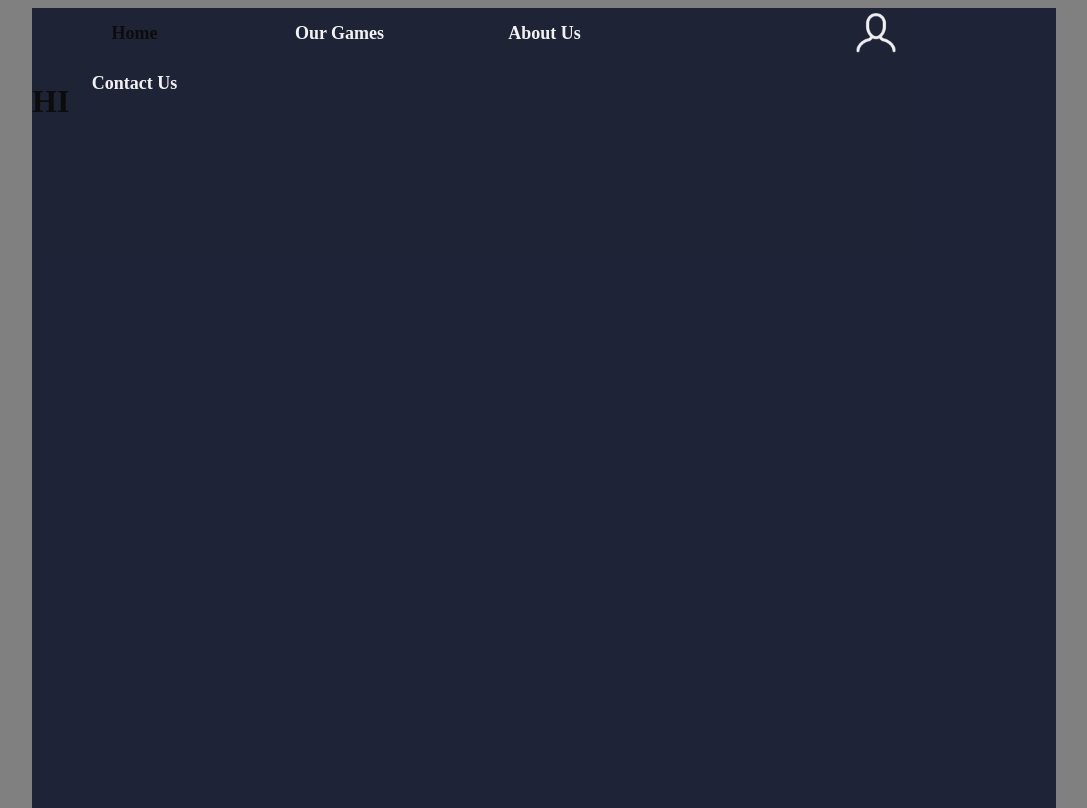
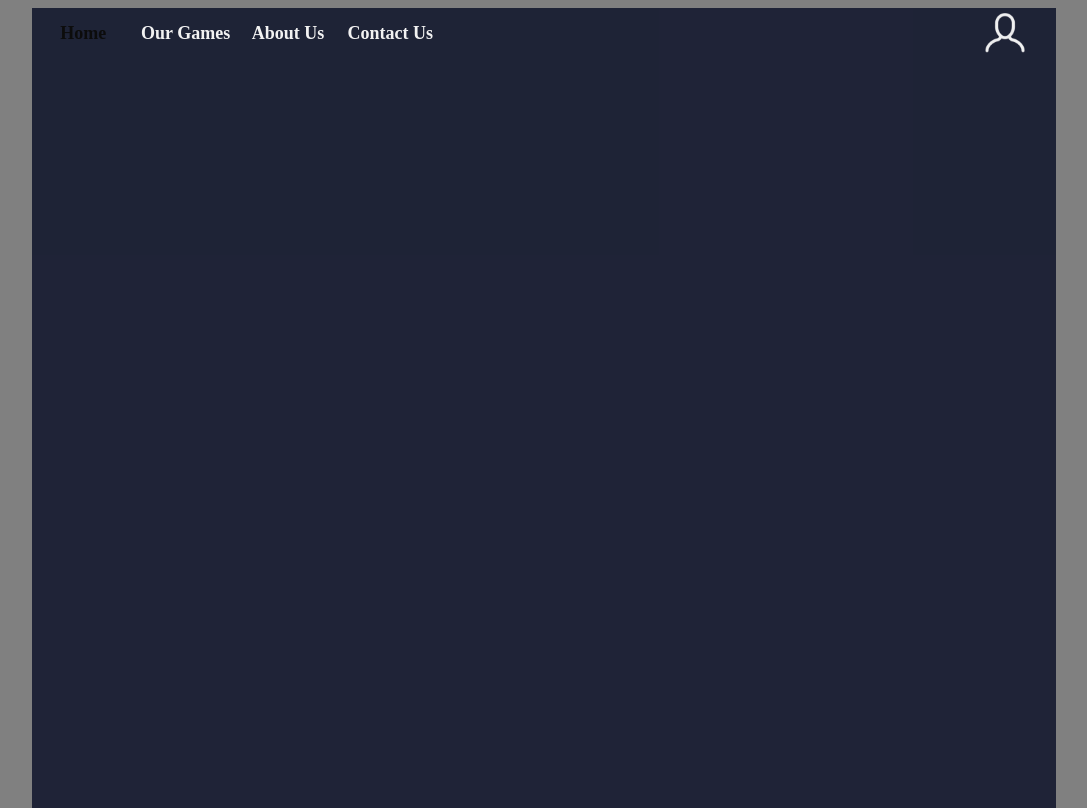
Before and after one commit to NJindia/4300FinalProject, a PHP site: page /home.html in a window 1280 px wide. Shown: the whole page, without its empty margins (104-1191 px from the left). Run offline with PHP 8.4, Linux system fonts and the light colour scheme.

Commit message:
Nav Bar initial commit

```diff
--- a/home.css
+++ b/home.css
@@ -12,17 +12,24 @@ body{    background-color: gray}
 }
 
 #text_nav{
-    width: 80%;
+    width: 100%;
     height: 50px;
     float: left;
 }
-#text_nav ul ul{margin:0; padding:0; display:none; position: absolute; top: 100%;width: 205px; z-index: 2;}
-#text_nav ul ul li{float:none;}
+#text_nav ul ul{
+    margin-top:-1.3%;
+    padding:0;
+    display:none;
+    position: absolute;
+    top: 100%;
+    width: 10%;
+    z-index: 2;
+}
+#text_nav ul ul li{float:none;width:100%;}
 #text_nav ul li:hover > ul{display:block;}
-.top_nav ul{list-style-type:none;padding:0;margin:0;position: relative;}
+#text_nav ul{list-style-type:none;padding:0;margin:0;position: relative;}
 #text_nav li {
-    float:left;
-    width: 205px;
+    width: 10%;
     text-align: center;
     line-height: 50px;
     font-weight: bold;
@@ -30,6 +37,12 @@ body{    background-color: gray}
     padding: 0;
     margin: 0;
     color:white;
+}
+#text_nav li.li_left {
+    float:left;
+}
+#text_nav li.li_right {
+    float:right;
 }
 #text_nav > ul::after {content: "";display: block;clear: both; }
 #text_nav li:hover{background-color:lightsteelblue;}
@@ -39,6 +52,5 @@ body{    background-color: gray}
     font-size: 18px;
 }
 #text_nav #currPage{color:black}
-#img_nav {float: right;}
 #pfp {height: 50px;
 width: 50px;}
--- a/home.html
+++ b/home.html
@@ -10,25 +10,20 @@
         <div id="main">
             <nav id="text_nav" class="top_nav">
                 <ul>
-                    <li><a id="currPage" href="home.html">Home</a></li>
-                    <li>Our Games
+                    <li class="li_left"><a id="currPage" href="home.html">Home</a></li>
+                    <li class="li_left">Our Games
                         <ul>
                             <li><a href="">Game1</a></li>
                             <li><a href="">Game2</a></li>
                             <li><a href="">Game3</a></li>
                         </ul>
-                    <li><a href="">About Us</a></li>
-                    <li><a href="">Contact Us</a></li>
-                </ul>
-            </nav>
-            <nav id="icon_nav" class="top_nav">
-                <ul>
-                    <li><img id="pfp" src="profilepic.png">
+                    <li class="li_left"><a href="">About Us</a></li>
+                    <li class="li_left"><a href="">Contact Us</a></li>
+                    <li class="li_right"><img id="pfp" src="profilepic.png">
 
                     </li>
                 </ul>
             </nav>
-            <h1>HI</h1>
         </div>
     </body>
 </html>
```
